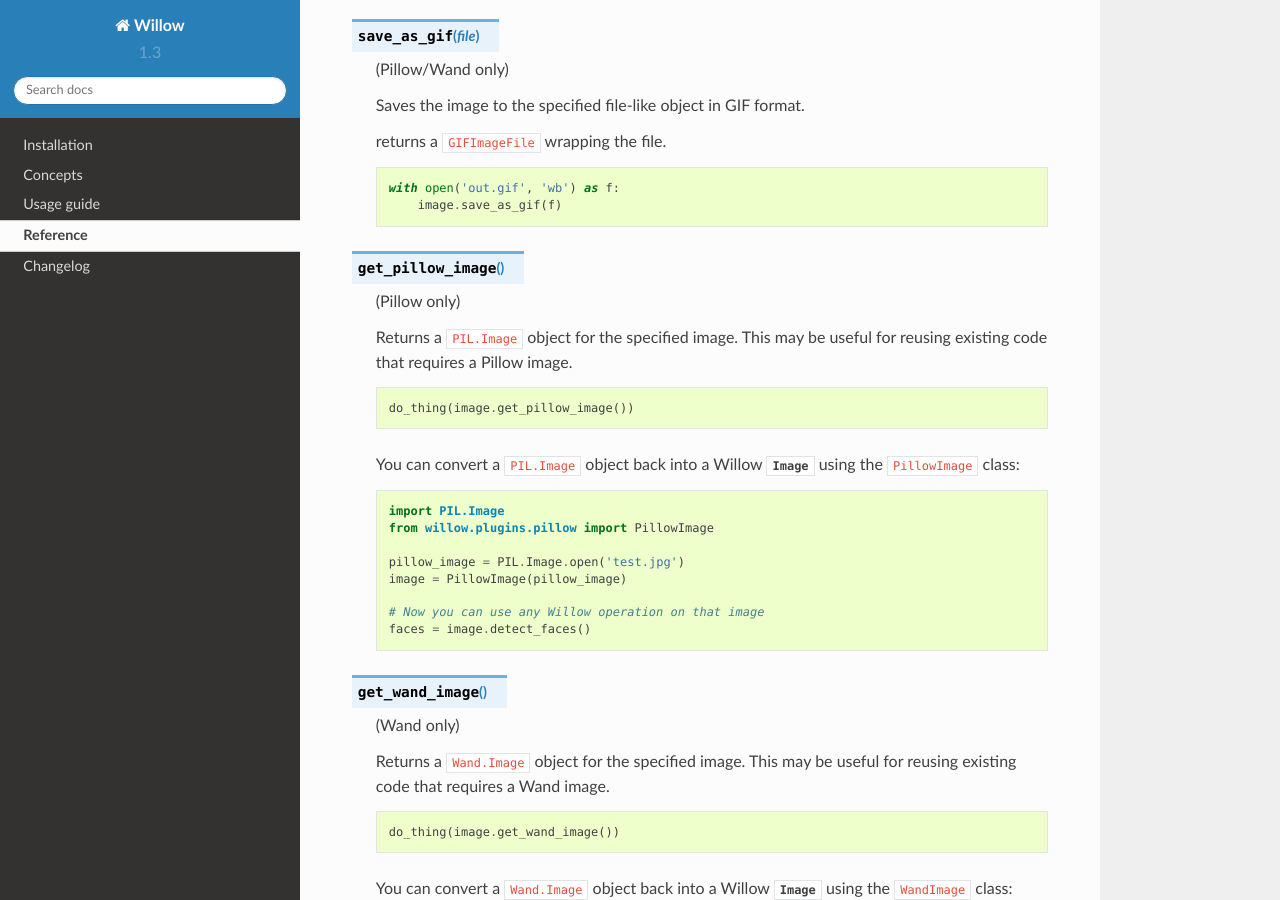
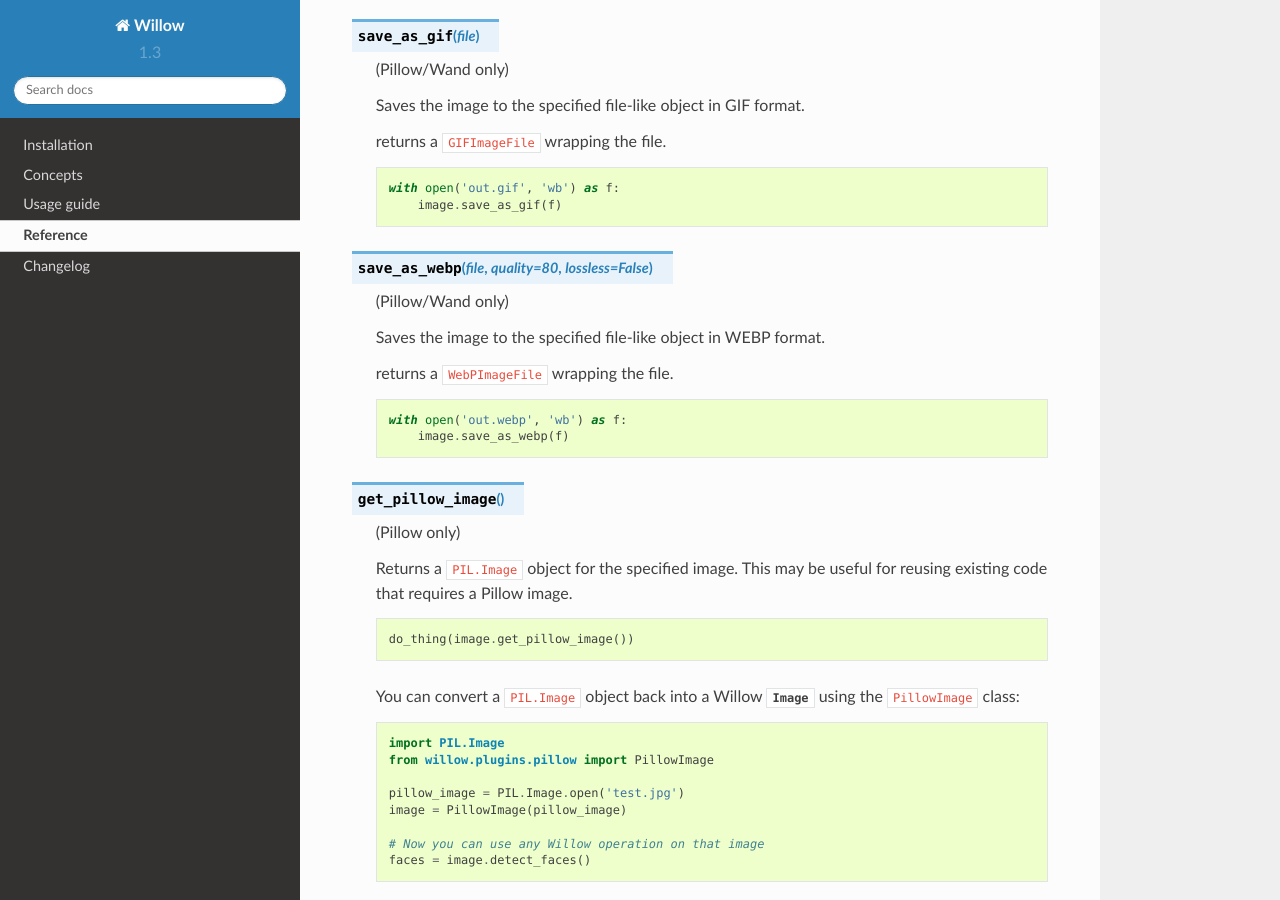
Before and after one commit to wagtail/Willow, a Sphinx documentation site: the page built from docs/reference.rst, in a window 1280 px wide and 900 px high, scrolled down 4465 px. Built offline with Sphinx 7.4.7 and the Read the Docs theme 2.0.0, drawn with Linux system fonts in a browser that asks for light colours.

Commit message:
Add save_as_webp reference

```diff
--- a/docs/reference.rst
+++ b/docs/reference.rst
@@ -257,6 +257,19 @@ Here's a full list of operations provided by Willow out of the box:
         with open('out.gif', 'wb') as f:
             image.save_as_gif(f)
 
+.. method:: save_as_webp(file, quality=80, lossless=False)
+
+    (Pillow/Wand only)
+
+    Saves the image to the specified file-like object in WEBP format.
+
+    returns a ``WebPImageFile`` wrapping the file.
+
+    .. code-block:: python
+
+        with open('out.webp', 'wb') as f:
+            image.save_as_webp(f)
+
 .. method:: get_pillow_image()
 
     (Pillow only)
```
